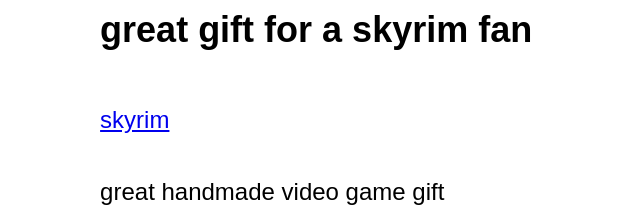
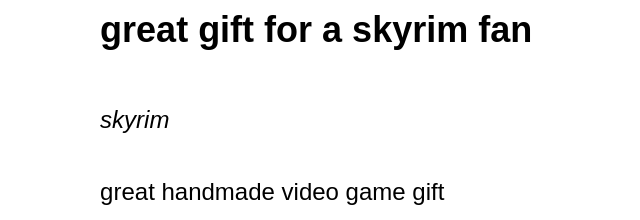
Before and after one commit to seanbutler/www.seanbutler.net, a Jekyll site: the page built from _posts/2023-03-25-sworn-to-carry-your-burdens.md, in a window 1280 px wide. Shown: the part 268-488 px from the top of the page, without its empty margins (14-654 px from the left). Built offline with Jekyll 4.4.1, drawn with Linux system fonts in a browser that asks for light colours; grey boxes are pictures that could not be loaded.

Commit message:
removed tags as buggy

```diff
--- a/_layouts/post.html
+++ b/_layouts/post.html
@@ -22,7 +22,11 @@
     {% assign tags = page.tags %}
 
     {% for tag in tags %}
-    <a href="{{site.baseurl}}/tags/#{{tag|slugize}}">{{tag}}</a>
+
+    <!-- <a href="{{site.baseurl}}/tags/#{{tag|slugize}}">{{tag}}</a> -->
+    <i>
+      {{tag}}
+    </i>
     {% unless forloop.last %}&nbsp;{% endunless %}
     {% endfor %}
 
```
